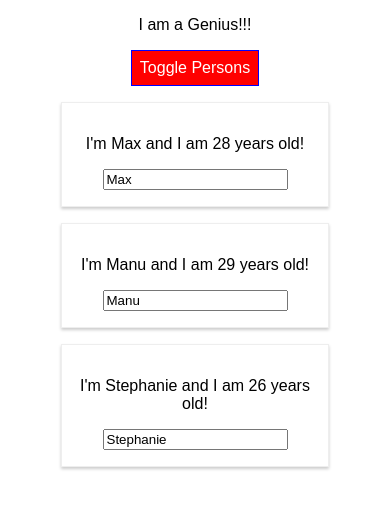
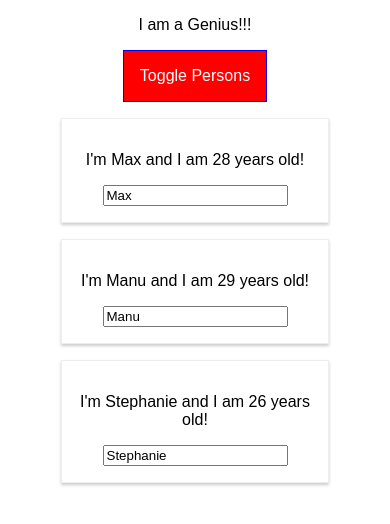
Before and after one commit to nephisto1954/my-app, a React app: page / in a window 390 px wide. Both pictures are taken after a click on the button "Toggle Persons". Shown: the top 524 px of the page. Built offline with nearby package versions, Linux system fonts and the light colour scheme.

Commit message:
css module and media queries, and classes

```diff
--- a/src/App.css
+++ b/src/App.css
@@ -9,3 +9,27 @@
 .bold {
   font-weight: bold;
 }
+
+.App button {
+  border: 1px solid blue;
+  padding: 16px;
+  background-color: green;
+  font: inherit;
+  color: white;
+  cursor: pointer;
+}
+
+
+.App button:hover {
+  background-color: lightgreen;
+  color: black;
+}
+
+.App button.Red {
+  background-color: red;
+}
+
+.App button.Red:hover {
+  background-color: salmon;
+  color: black;
+}
--- a/src/App.js
+++ b/src/App.js
@@ -48,16 +48,9 @@
 
   render () {
 
-    const style = {
-      backgroundColor: 'green',
-      color: 'white',
-      font: 'inherit',
-      border: '1px solid blue',
-      padding: '8px',
-      cursor: 'pointer'
-    };
+    let persons = null;
 
-    let persons = null;
+    let btnClass = '';
 
     if (this.state.showPersons) {
       persons = (
@@ -73,7 +66,8 @@
         </div>
       );
 
-      style.backgroundColor = 'red';
+      btnClass = classes.Red;
+
     }
 
     const assignedClasses = [];
@@ -88,7 +82,7 @@
       <div className={classes.App}>
         <p className= {assignedClasses.join( ' ' )}>I am a Genius!!!</p>
         <button
-        style={style}
+        className = {btnClass}
         onClick={this.togglePersonHandler}>Toggle Persons</button>
         {persons}
       </div>
--- a/src/Person/Person.css
+++ b/src/Person/Person.css
@@ -6,3 +6,10 @@
 padding: 16px;
 text-align: center;
 }
+
+
+@media (min-width: 500px) {
+  .Person {
+    width:450px;
+  }
+}
```
